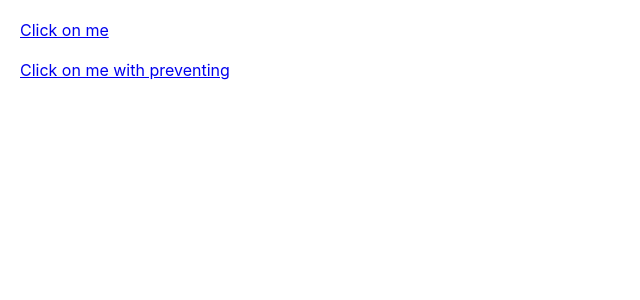
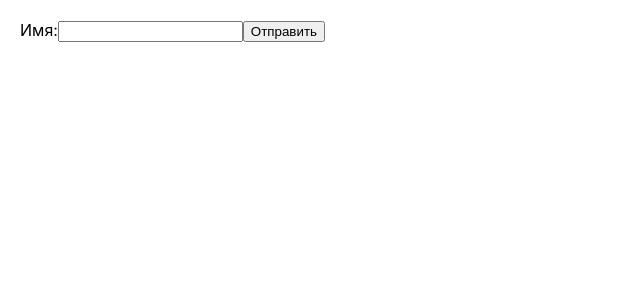
Before and after one commit to iadaria/theory, a React (Create React App) app in the folder ru/react/examples/: page / in a window 1280 px wide. Shown: the top 300 px of the page, without its empty margins (0-640 px from the left). Built offline with nearby package versions, Linux system fonts and the light colour scheme.

Commit message:
init form

```diff
--- a/ru/react/examples/src/base/Element/Element.tsx
+++ b/ru/react/examples/src/base/Element/Element.tsx
@@ -1,6 +1,9 @@
+import { FormWithOriginStates } from "./Ex0_10_Form";
+import { Ex0_11_Managed } from "./Ex0_11_Managed";
 import { ShowTickButton } from "./ex0_4_Tick";
 import { Clock } from "./ex0_5_Tick";
 import { Ex0_7_Form } from "./ex0_7_Form";
+import { NumberList } from "./ex0_9_List";
 
 export function Element() {
 
@@ -8,7 +11,13 @@ export function Element() {
 
     example = <Clock />
 
-    let handleEvents = <Ex0_7_Form />
+    example = <Ex0_7_Form />
 
-    return handleEvents;
+    example = <NumberList numbers={[1, 2, 3, 4, 5]} />
+
+    example = <FormWithOriginStates />
+
+    example = <Ex0_11_Managed />
+
+    return example;
 }
--- /dev/null
+++ b/ru/react/examples/src/base/Element/Ex0_10_Form.tsx
@@ -0,0 +1,13 @@
+
+
+export function FormWithOriginStates() {
+	return (
+		<form>
+			<label>
+				Имя:
+				<input type="text" name="name" />
+			</label>
+			<input type="submit" value="Отправить" />
+		</form>
+	);
+}
--- /dev/null
+++ b/ru/react/examples/src/base/Element/Ex0_11_Managed.tsx
@@ -0,0 +1,24 @@
+import { useState } from "react";
+
+export function Ex0_11_Managed() {
+    const [value, setValue] = useState('');
+
+    function handleSubmit(e: React.BaseSyntheticEvent) {
+        alert('Sending name is: ' + value);
+        e.preventDefault();
+    }
+
+    function handleChange(e: React.BaseSyntheticEvent) {
+        setValue(e.target.value)
+    }
+
+    return (
+		<form onSubmit={handleSubmit}>
+			<label>
+				Имя:
+				<input type="text" value={value} onChange={handleChange} />
+			</label>
+			<input type="submit" value="Отправить" />
+		</form>
+	);
+}
--- /dev/null
+++ b/ru/react/examples/src/base/Element/ex0_9_List.tsx
@@ -0,0 +1,5 @@
+export function NumberList({ numbers }: { numbers: number[]}) {
+    const listItems = numbers.map((number) => <li>{number}</li>)
+
+    return <ul>{listItems}</ul>
+}
```
Also changed, not shown: 2 other files (tests, documents, lock files or other folders).
